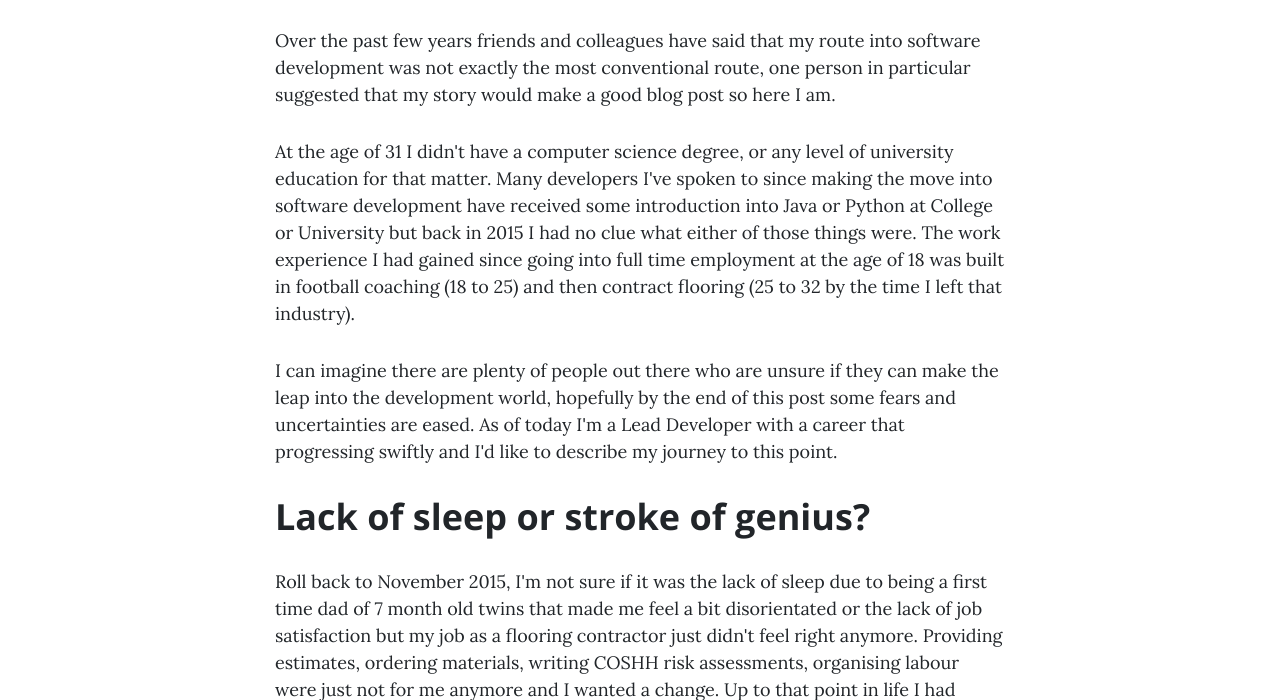
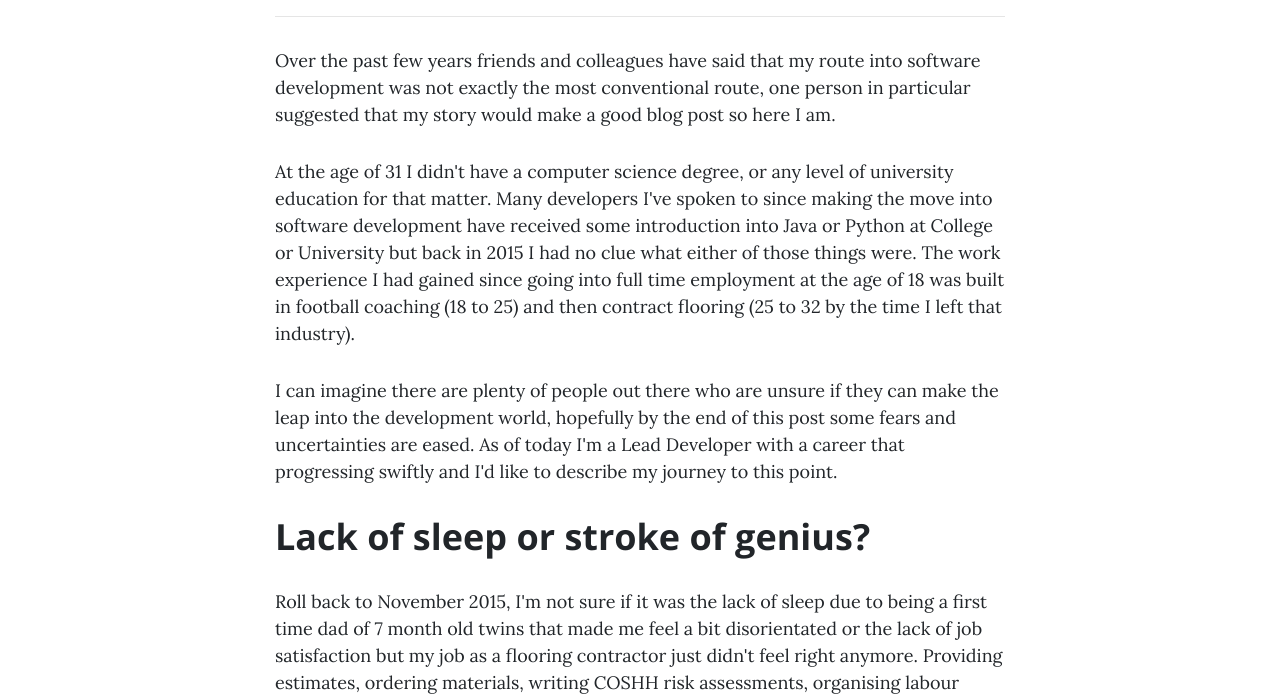
Before and after one commit to joesweeny/joesweeny, a website: page blog/20191020.html in a window 1280 px wide. Shown: the part 400-1100 px from the top of the page. Drawn offline with nearby package versions, Linux system fonts and the light colour scheme; files that its build step writes are made by us from their sources.

Commit message:
Update H2 tag

```diff
--- a/scss/_global.scss
+++ b/scss/_global.scss
@@ -20,7 +20,7 @@ h3,
 h4,
 h5,
 h6 {
-  margin: 10px 0 20px;
+  margin: 30px 0 20px;
   font-weight: 800;
   @include sans-serif-font;
 }
```
